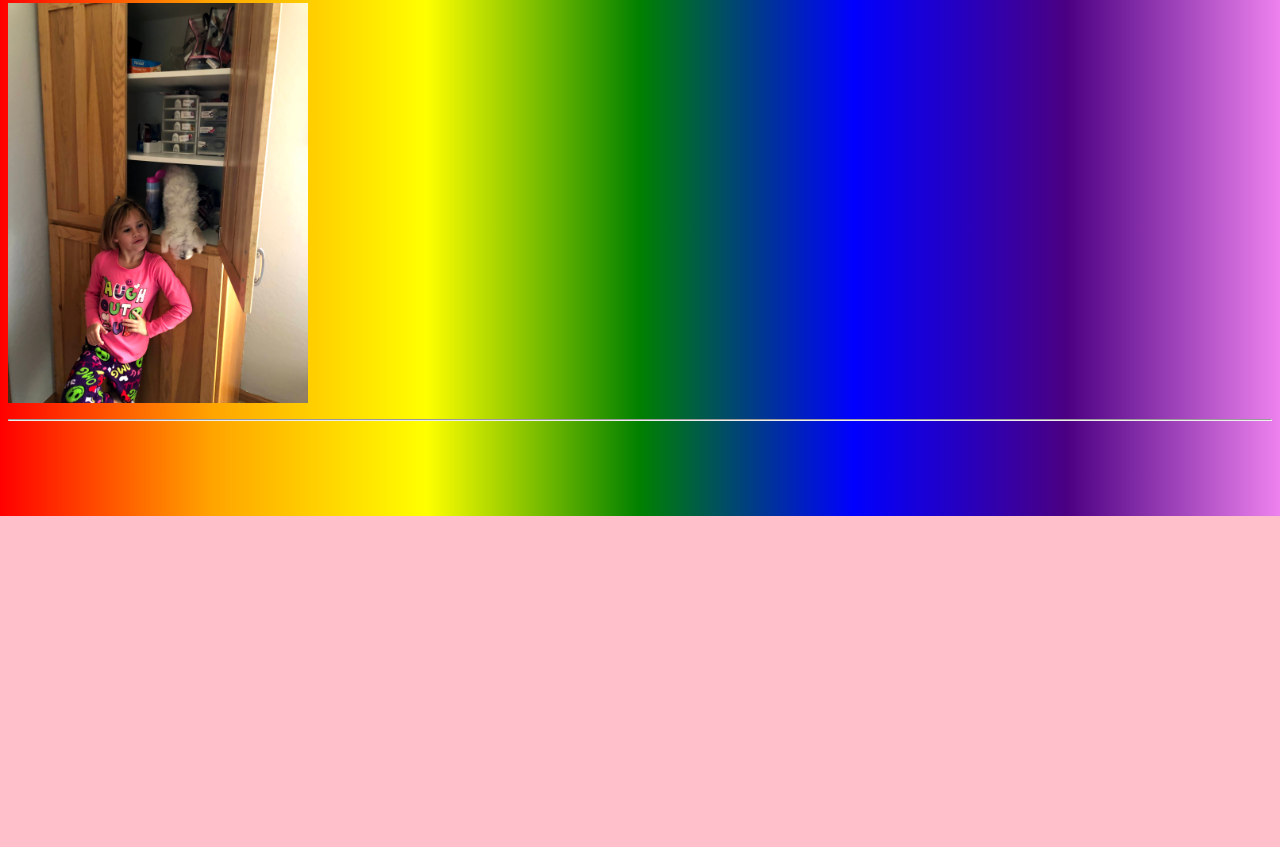
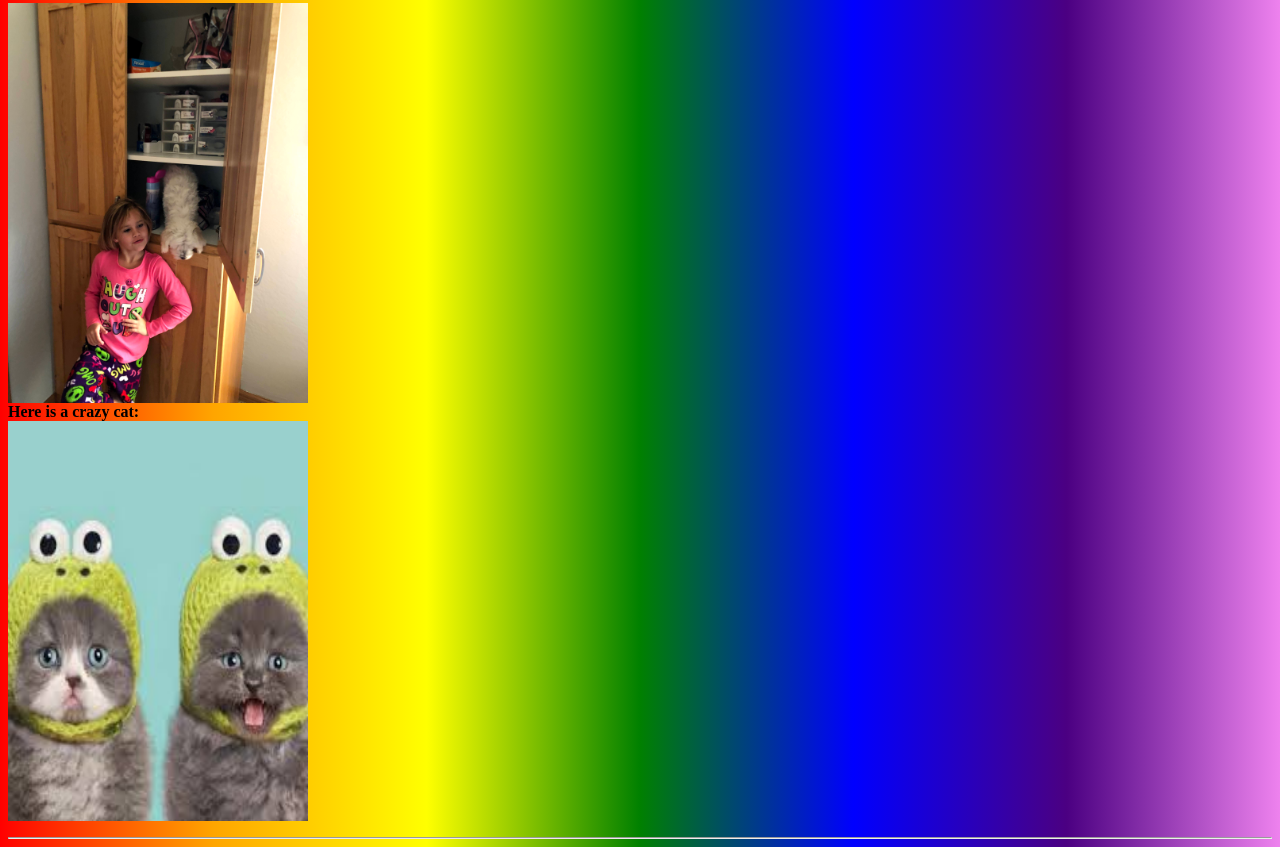
Before and after one commit to natejswenson/mckenzie, a plain HTML site: page index.html in a window 1280 px wide. Shown: the part 284-1131 px from the top of the page. Before the commit the page ends 800 px from the top, so only its background shows below. Drawn offline with Linux system fonts and the light colour scheme.

Commit message:
add pictor of crazey cat

```diff
--- a/index.html
+++ b/index.html
@@ -18,6 +18,10 @@
                 <div style="margin-left: auto;margin-right: auto;">
                     <img src="img/IMG_2971.jpg" style="width:300px;height:400px">
                 </div>
+                Here is a crazy cat:
+                <div style="margin-left: auto;margin-right: auto;">
+                    <img src="img/crazycat.jpeg" style="width:300px;height:400px">
+                </div>
 
             </P>
         <HR>
```
Also changed, not shown: img/crazycat.jpeg (added).
